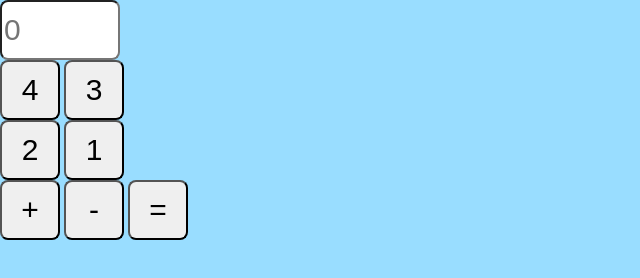
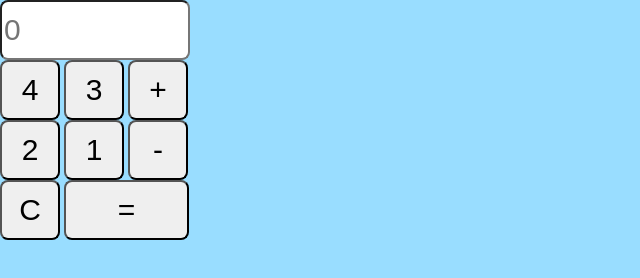
Before and after one commit to geekwise-juston-miller/calc, a plain HTML site: page index.html in a window 1280 px wide. Shown: the whole page, without its empty margins (0-640 px from the left). Drawn offline with Linux system fonts and the light colour scheme.

Commit message:
todays update

```diff
--- a/css/main.css
+++ b/css/main.css
@@ -15,9 +15,16 @@ input{
 }
 
 input:first-child{
-    width: 120px;
+    width: 190px;
     height: 60px;
     font-size: 30px;
     border-radius: 8px;
 
 }
+
+input:last-child{
+    width: 125px;
+    height: 60px;
+    font-size: 30px;
+    border-radius: 8px;
+}
--- a/index.html
+++ b/index.html
@@ -10,24 +10,24 @@
 
                     <input name="output" placeholder = 0 />
 
+
                     <br>
 
                     <input type="button" value ="4" onClick ="document.Calculator.display.value +='4'"/>
                     <input type="button" value ="3" onClick ="document.Calculator.display.value +='3'"/>
+                    <input type="button" value ="+" onClick ="button_add"/>
 
                     <br>
 
                     <input type="button" value ="2" onClick ="document.Calculator.display.value +='2'"/>
                     <input type="button" value ="1" onClick ="document.Calculator.display.value +='1'"/>
+                    <input type="button" value ="-" onClick ="button_subtrat"/>
 
                     <br>
 
-                    <input type="button" value ="+" onClick ="button_add"/>
-                    <input type="button" value ="-" onClick ="button_subtrat"/>
+                    <input type="button" value = "C" onClick = "button_clear()"/>
+                    <input type="button" value = "=" onClick ="document.Calculator.display.value = eval(document.Calculator.display.value)"/>
 
-                    <input type="button" value = "=" onClick ="document.Calculator.display.value + ='0'"/>
-
-                    <br>
 
             </div>
 
--- a/js/script.js
+++ b/js/script.js
@@ -0,0 +1,38 @@
+// function button_add(){
+//     document.Calculator.display.valueOf() + "+";
+//     document.Calculator.display.style.textAlign = "right";
+
+// };
+
+// function button_subtrat(){
+//     document.Calculator.display.valueOf() + "-";
+//     document.Calculator.display.style.textAlign = "right";
+
+// };
+// function button_clear(){
+//     document.Calculator.display.valueOf() + "";
+//     document.Calculator.display.style.textAlign = "right";
+
+// };
+
+document.addEventListener("DOMContentLoaded", function(event){
+
+    function button_add(){
+    document.Calculator.display.value() + "+";
+    document.Calculator.display.style.textAlign = "right";
+
+};
+
+function button_subtrat(){
+    document.Calculator.display.value() + "-";
+    document.Calculator.display.style.textAlign = "right";
+
+};
+function button_clear(){
+    document.Calculator.display.value() + "";
+    document.Calculator.display.style.textAlign = "right";
+
+};
+
+
+});
```
